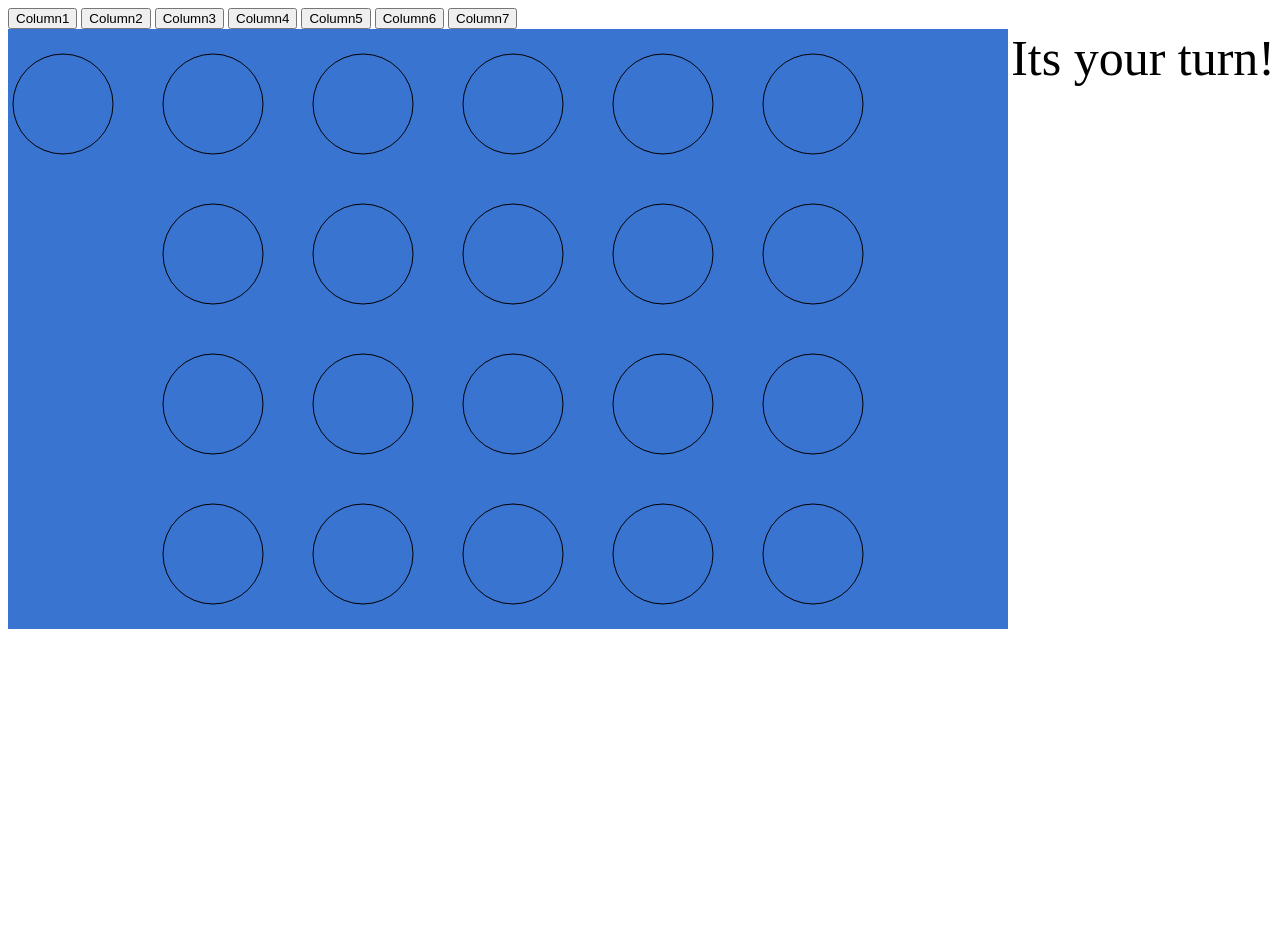
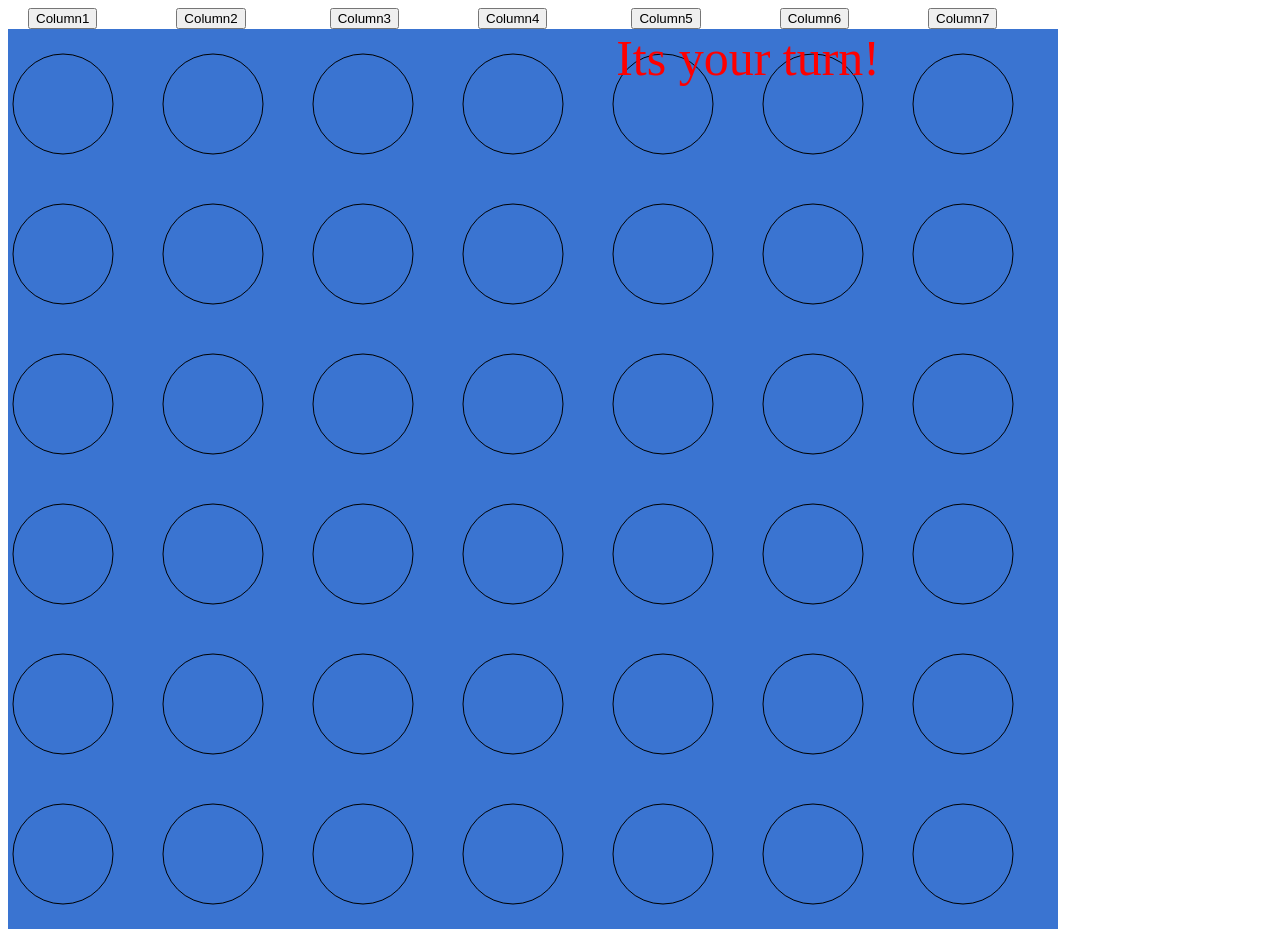
Before and after one commit to danieldiaz14/Connect-4, a plain HTML site: page index.html in a window 1280 px wide. Before the commit the page ends 800 px from the top, so only its background shows below. Drawn offline with Linux system fonts and the light colour scheme.

Commit message:
24 hours

```diff
--- a/index.html
+++ b/index.html
@@ -6,16 +6,16 @@
     </head>
     <body>
         <div>
-            <button class="choice">Column1</button>
-            <button class="choice">Column2</button>
-            <button class="choice">Column3</button>
-            <button class="choice">Column4</button>
-            <button class="choice">Column5</button>
-            <button class="choice">Column6</button>
-            <button class="choice">Column7</button>
+            <button id="choice1">Column1</button>
+            <button id="choice2">Column2</button>
+            <button id="choice3">Column3</button>
+            <button id="choice4">Column4</button>
+            <button id="choice5">Column5</button>
+            <button id="choice6">Column6</button>
+            <button id="choice7">Column7</button>
         </div>
         <div id="active">Its your turn!</div>
-        <canvas id="canvas" width="1000" height="600"></canvas>
+        <canvas id="canvas" width="1050" height="900"></canvas>
         <script src="./scripts/connect.js"></script>
     </body>
 </html>
--- a/scripts/connect.js
+++ b/scripts/connect.js
@@ -1,8 +1,10 @@
 const canvas = document.getElementById("canvas");
 const context = canvas.getContext('2d');
 
-let turn = document.getElementById('active');
+let turnColor = document.getElementById('active');
+let turn = true;
 let gameBoard = matrix();
+turnColor.style.color = "red";
 /*
 context.beginPath();
 context.arc(100,75,50,0,2*Math.PI);
@@ -14,34 +16,41 @@ function board(input) {
     let y = 0;
     let distanceX = 55;
     let distanceY = 75;
-    while( x < 6 && y < 5) {
-        if(input[x][y] == 0) {
+    while( x <= 6 && y <=5 ) {
+        if(input[y][x] == 0) {
             context.beginPath();
             context.arc(distanceX, distanceY, 50, 0, 2*Math.PI);
             context.stroke();
         }
-        if(input[x][y] == 1) {
+        if(input[y][x] == 1) {
             context.beginPath();
             context.arc(distanceX, distanceY, 50, 0, 2*Math.PI);
+            context.fillStyle = "#e22006";
+            context.fill();
             context.stroke();
-            context.fillStyle = "#e22006";
         }
-        if(input[x][y] == 2) {
+        if(input[y][x] == 2) {
             context.beginPath();
             context.arc(distanceX, distanceY, 50, 0, 2*Math.PI);
+            context.fillStyle = "#fffa07";
+            context.fill()
             context.stroke();
-            context.fillStyle = "#fffa07";
         }
-        if( x >=5) {
+        if( x == 6 && y<=6) {
             y += 1;
             x = 0;
             distanceX = 55;
             distanceY += 150;
+        } else {
+            x+=1;
+            distanceX +=150;
         }
-        x+=1;
-        distanceX +=150;
         console.log(x);
-        console.log(y);
+    }
+}
+
+function drop(matrix, turn) {
+    if(turn == true) {
     }
 }
 
--- a/styles/index.css
+++ b/styles/index.css
@@ -1,6 +1,6 @@
 #active {
     position: absolute;
-    right: 5px;
+    right: 400px;
     font-size: 50px;
 }
 
@@ -9,6 +9,24 @@
     height: auto;
 }
 
-.choice {
-    justify-content: space-around;
+#choice1 {
+    margin-left: 20px;
 }
+#choice2 {
+    margin-left: 75px;
+}
+#choice3 {
+    margin-left: 80px;
+}
+#choice4 {
+    margin-left: 75px;
+}
+#choice5 {
+    margin-left: 80px;
+}
+#choice6 {
+    margin-left: 75px;
+}
+#choice7 {
+    margin-left: 75px;
+}
```
